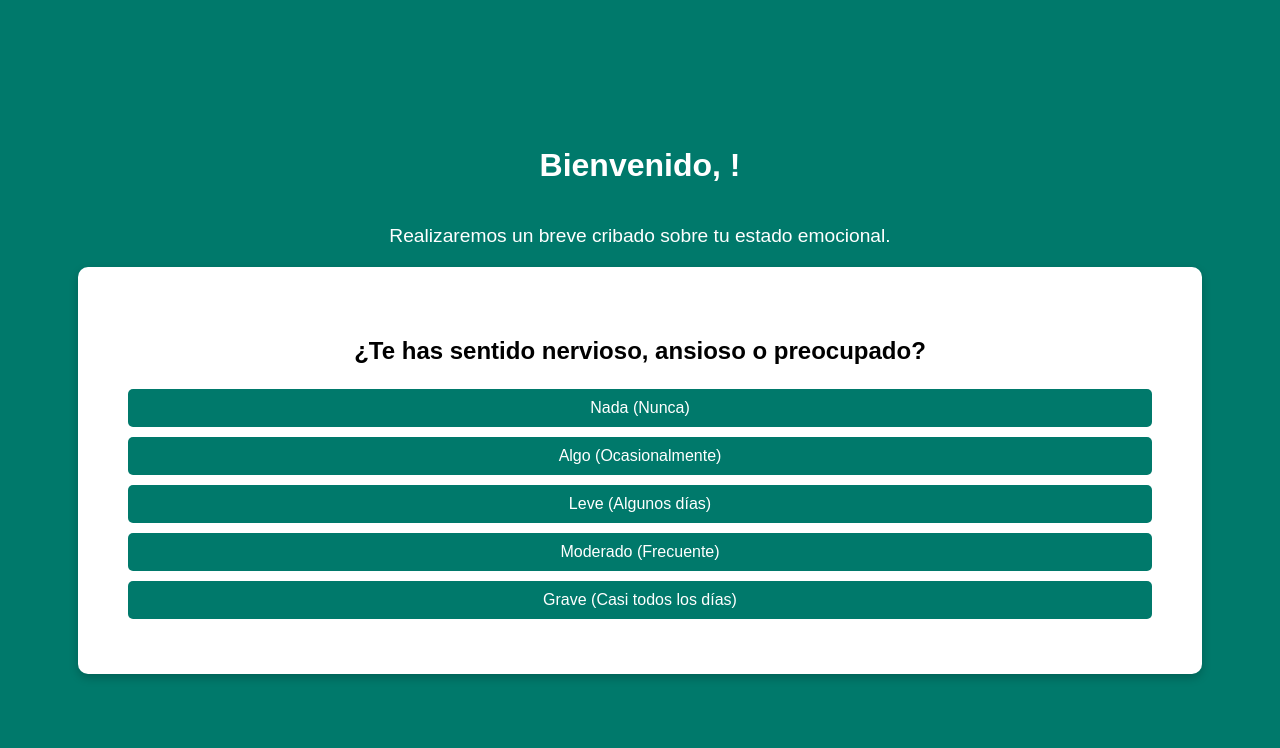
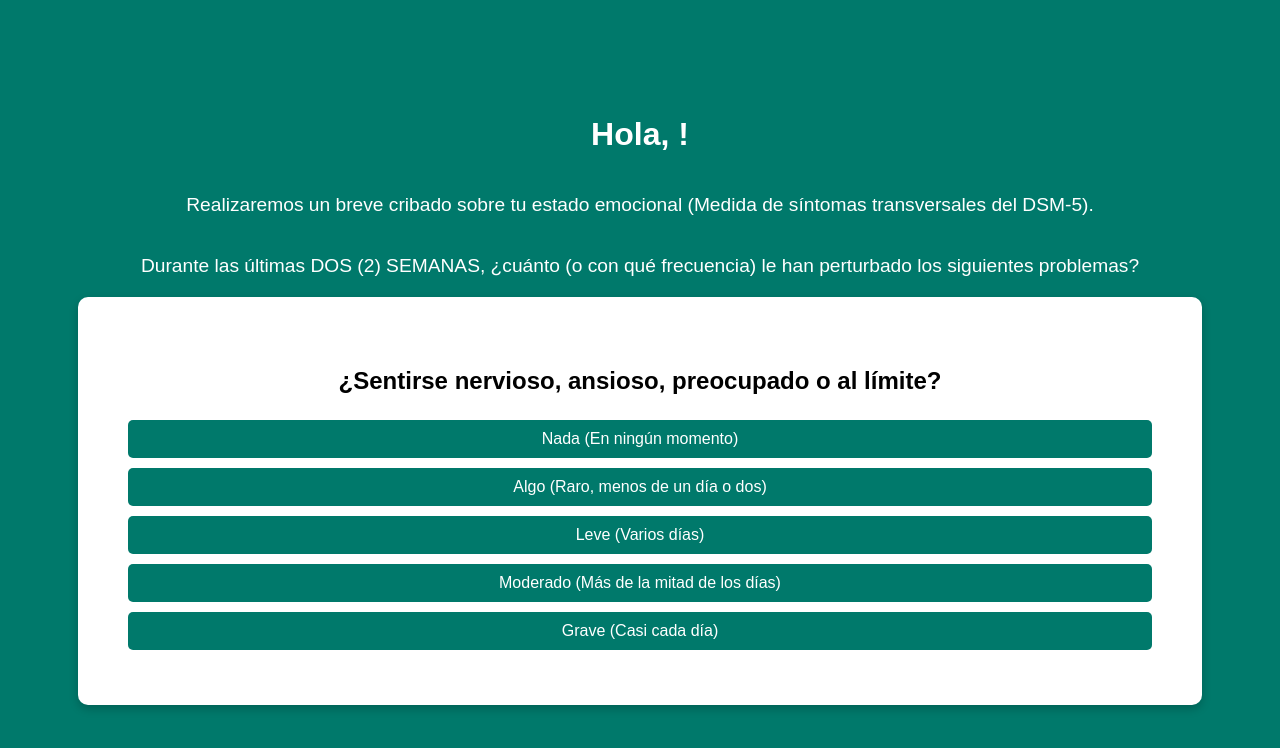
Before and after one commit to AlejandroGarciaMenor/TFG_GISI, a React (Create React App) app in the folder frontend/: page /cribado in a window 1280 px wide. Shown: the top 748 px of the page. Built offline with nearby package versions, Linux system fonts and the light colour scheme.

Commit message:
ajuste de las preguntas de cribado y calculo del resultado segun medida dsm5

```diff
--- a/frontend/src/Cribado.js
+++ b/frontend/src/Cribado.js
@@ -11,42 +11,43 @@ const Cribado = () => {
   const [animacion, setAnimacion] = useState(false);
 
   const preguntas = [
-    { id: "p1", texto: "¿Te has sentido nervioso, ansioso o preocupado?" },
-    { id: "p2", texto: "¿Has experimentado pánico o miedo intenso?" },
-    { id: "p3", texto: "¿Evitas situaciones que te generan ansiedad?" }
+    { id: "p1", texto: "¿Sentirse nervioso, ansioso, preocupado o al límite?" },
+    { id: "p2", texto: "¿Sentir pánico o estar atemorizado?" },
+    { id: "p3", texto: "¿Evitar situaciones que le ponen nervioso?" }
   ];
 
   const opciones = [
-    { texto: "Nada (Nunca)", valor: 0 },
-    { texto: "Algo (Ocasionalmente)", valor: 1 },
-    { texto: "Leve (Algunos días)", valor: 2 },
-    { texto: "Moderado (Frecuente)", valor: 3 },
-    { texto: "Grave (Casi todos los días)", valor: 4 }
+    { texto: "Nada (En ningún momento)", valor: 0 },
+    { texto: "Algo (Raro, menos de un día o dos)", valor: 1 },
+    { texto: "Leve (Varios días)", valor: 2 },
+    { texto: "Moderado (Más de la mitad de los días)", valor: 3 },
+    { texto: "Grave (Casi cada día)", valor: 4 }
   ];
 
   const handleSelect = (valor) => {
-    setAnimacion(true); // Activamos la animación de salida
+    setAnimacion(true);
     setRespuestas((prev) => ({ ...prev, [preguntas[indicePregunta].id]: valor }));
 
     setTimeout(() => {
-      setAnimacion(false); // Quitamos animación de salida
+      setAnimacion(false);
       if (indicePregunta < preguntas.length - 1) {
         setIndicePregunta(indicePregunta + 1);
       } else {
         calcularResultado();
       }
-    }, 300); // Tiempo para la transición CSS
+    }, 300);
   };
 
   const calcularResultado = () => {
-    const total = Object.values(respuestas).reduce((acc, val) => acc + val, 0);
-    total >= 6 ? navigate("/analisis-detallado") : alert("No presentas síntomas preocupantes.");
+    const algunaRespuestaAlta = Object.values(respuestas).some((val) => val >= 2);
+    algunaRespuestaAlta ? navigate("/analisis-detallado") : alert("No presentas síntomas preocupantes.");
   };
 
   return (
     <div className="cribado-container">
-      <h1 className="titulo">Bienvenido, {nombre}!</h1>
-      <p className="subtitulo">Realizaremos un breve cribado sobre tu estado emocional.</p>
+      <h1 className="titulo">Hola, {nombre}!</h1>
+      <p className="subtitulo">Realizaremos un breve cribado sobre tu estado emocional (Medida de síntomas transversales del DSM-5).</p>
+      <p className="subtitulo">Durante las últimas DOS (2) SEMANAS, ¿cuánto (o con qué frecuencia) le han perturbado los siguientes problemas?</p>
 
       <div className={`pregunta-card ${animacion ? "salida" : "entrada"}`}>
         <h2>{preguntas[indicePregunta].texto}</h2>
```
